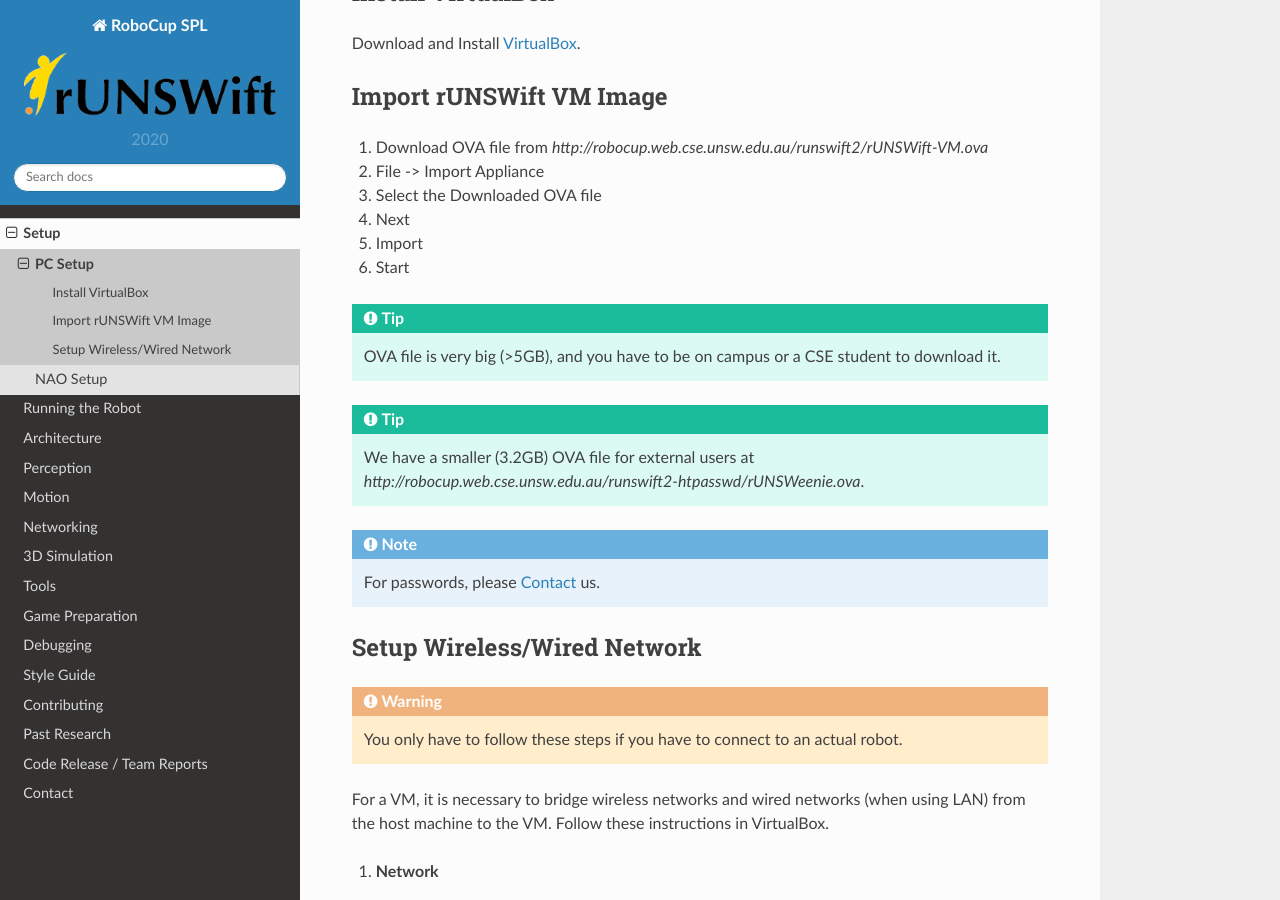
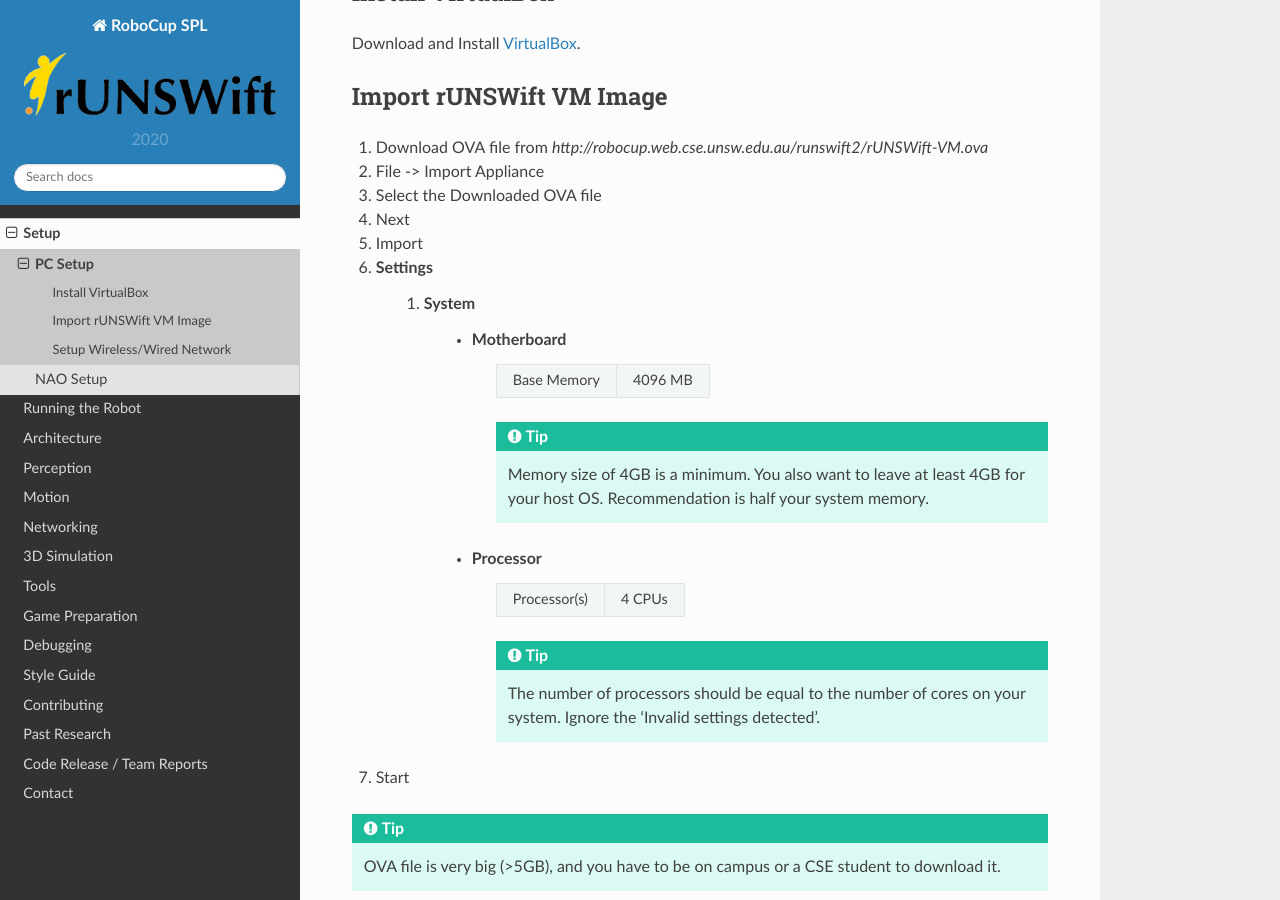
Before and after one commit to UNSWComputing/rUNSWift-docs, a Sphinx documentation site: the page built from source/setup/pc_setup.rst, in a window 1280 px wide and 900 px high, scrolled down 333 px. Built offline with Sphinx 7.4.7 and the Read the Docs theme 2.0.0, drawn with Linux system fonts in a browser that asks for light colours.

Commit message:
So people aren't running a slow VM

```diff
--- a/source/setup/pc_setup.rst
+++ b/source/setup/pc_setup.rst
@@ -23,6 +23,25 @@ Import rUNSWift VM Image
 #. Select the Downloaded OVA file
 #. Next
 #. Import
+#. Settings
+    #. System
+        * Motherboard
+            =========== =======
+            Base Memory 4096 MB
+            =========== =======
+
+            .. tip::
+                Memory size of 4GB is a minimum.
+                You also want to leave at least 4GB for your host OS.
+                Recommendation is half your system memory.
+        * Processor
+            ============ ======
+            Processor(s) 4 CPUs
+            ============ ======
+
+            .. tip::
+                The number of processors should be equal to the number of cores on your system.
+                Ignore the 'Invalid settings detected'.
 #. Start
 
 .. tip::
```
